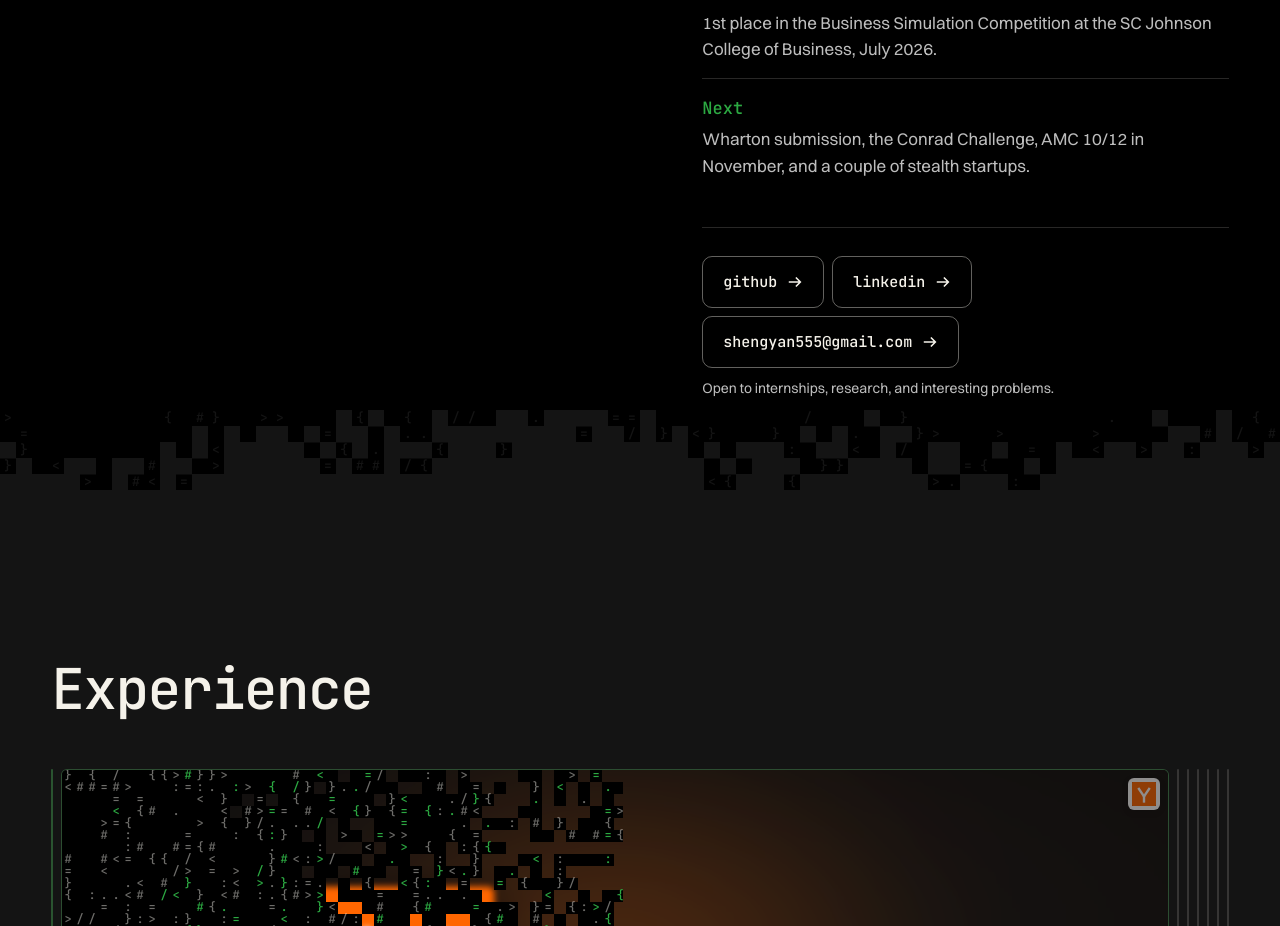
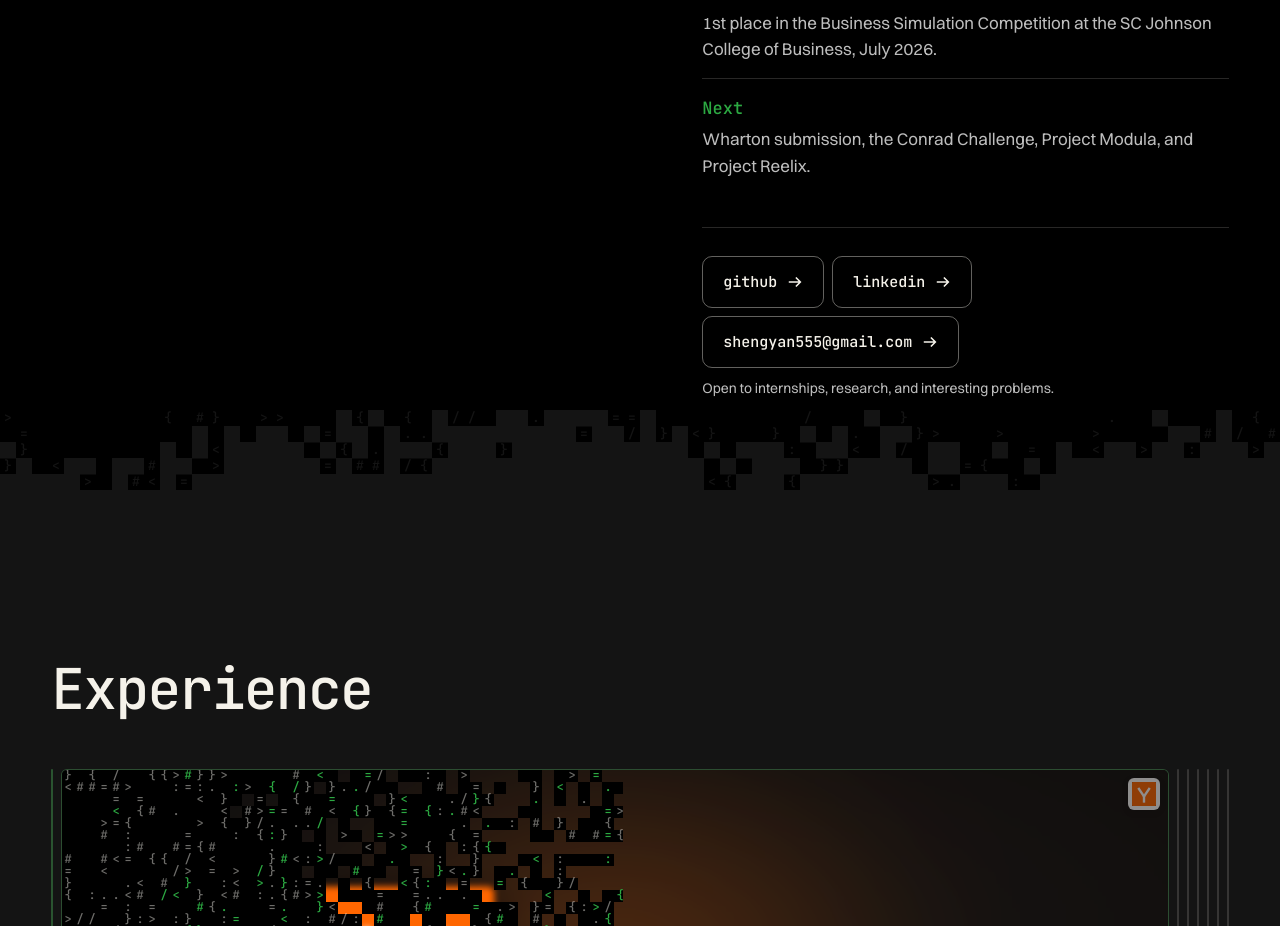
Before and after one commit to shengdynasty/cool-website, a Next.js app: page / in a window 1280 px wide. Shown: the part 1442-2368 px from the top of the page. Built offline with nearby package versions, Linux system fonts and the light colour scheme.

Commit message:
Status: the Next line now names Project Modula and Project Reelix, AMC dropped

```diff
--- a/src/content/home.ts
+++ b/src/content/home.ts
@@ -84,7 +84,7 @@ export const status = {
     { term: "Now · Wharton", detail: "Team leader in the Global High School Investment Competition. Six people and a $300K simulated fund, synced to the live market." },
     { term: "Recent · YC Startup School", detail: "Invited to Y Combinator's founder conference in San Francisco, with sessions from Jensen Huang and Sam Altman." },
     { term: "Recent · Cornell", detail: "1st place in the Business Simulation Competition at the SC Johnson College of Business, July 2026." },
-    { term: "Next", detail: "Wharton submission, the Conrad Challenge, AMC 10/12 in November, and a couple of stealth startups." },
+    { term: "Next", detail: "Wharton submission, the Conrad Challenge, Project Modula, and Project Reelix." },
   ],
   links: [
     { label: "github", href: site.github, external: true },
```
